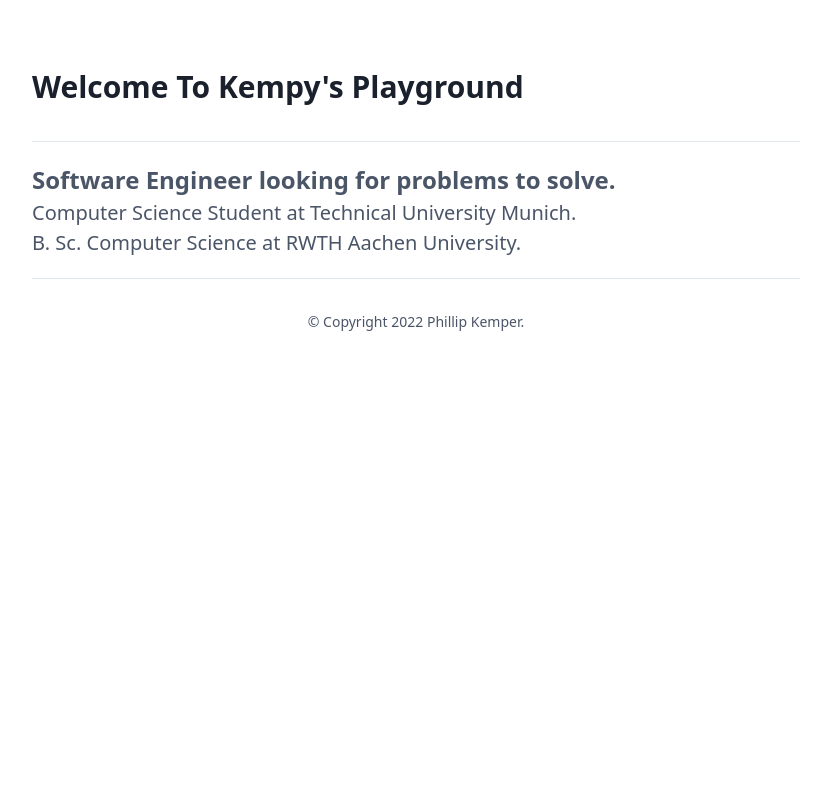
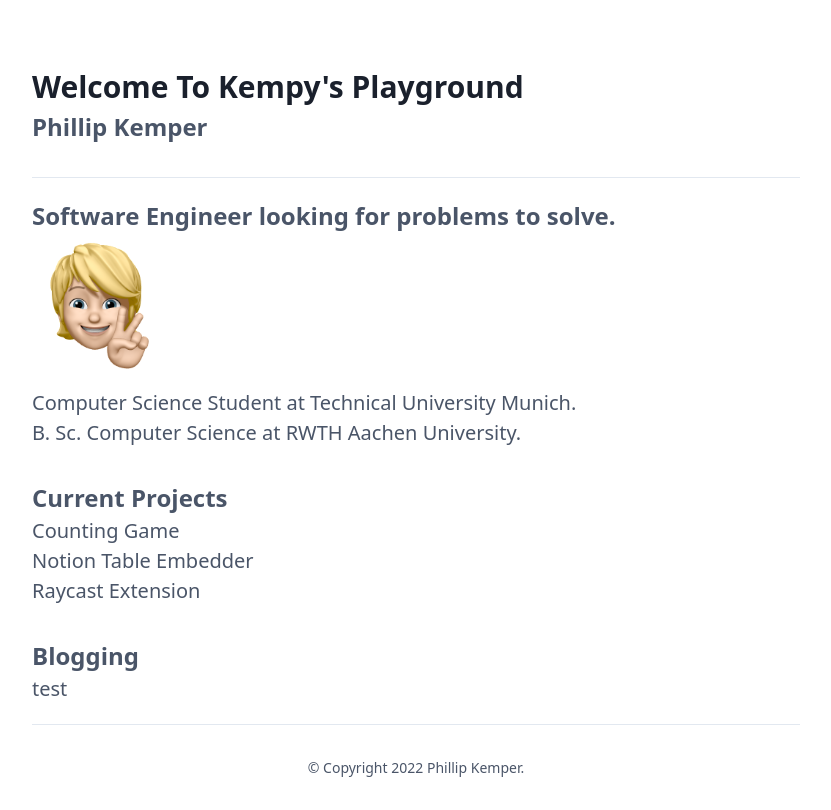
Before and after one commit to Phillip-Kemper/kempy-web, a Next.js app in the folder client/: page / in a window 1280 px wide. Shown: the whole page, without its empty margins (224-1055 px from the left). Built offline with nearby package versions, Linux system fonts and the light colour scheme.

Commit message:
insert memoji

```diff
--- a/client/src/pages/index.tsx
+++ b/client/src/pages/index.tsx
@@ -15,10 +15,22 @@ const Index = () => {
                 Software Engineer looking for problems to solve.
             </h1>
 
+            <img src="/assets/images/Image.png" className="w-1/5" />
+
             <h1 className="">
                 Computer Science Student at Technical University Munich.
             </h1>
-      <h1 className="">B. Sc. Computer Science at RWTH Aachen University.</h1>
+            <h1 className="">
+                B. Sc. Computer Science at RWTH Aachen University.
+            </h1>
+
+            <h1 className="text-2xl font-bold pt-8">Current Projects</h1>
+            <h2>Counting Game</h2>
+            <h2>Notion Table Embedder</h2>
+            <h2>Raycast Extension</h2>
+
+            <h1 className="text-2xl font-bold pt-8">Blogging</h1>
+            <h2>test</h2>
         </Main>
     );
 };
--- a/client/src/templates/Main.tsx
+++ b/client/src/templates/Main.tsx
@@ -9,6 +9,7 @@ type IMainProps = {
 };
 
 const Main = (props: IMainProps) => (
+    <div>
         <div className="w-full px-1 text-gray-700 antialiased">
             {props.meta}
 
@@ -18,14 +19,18 @@ const Main = (props: IMainProps) => (
                         <div className="text-3xl font-bold text-gray-900">
                             {AppConfig.title}
                         </div>
-          <div className="text-xl">{AppConfig.description}</div>
+                        <div className="text-2xl font-bold">
+                            {AppConfig.description}
+                        </div>
                     </div>
                 </div>
 
                 <div className="content py-5 text-xl">{props.children}</div>
 
                 <div className="border-t border-gray-300 py-8 text-center text-sm">
-        © Copyright {new Date().getFullYear()} {AppConfig.site_name}.
+                    © Copyright {new Date().getFullYear()} {AppConfig.site_name}
+                    .
+                </div>
             </div>
         </div>
     </div>
--- a/client/src/utils/AppConfig.ts
+++ b/client/src/utils/AppConfig.ts
@@ -1,6 +1,6 @@
 export const AppConfig = {
   site_name: 'Phillip Kemper',
   title: "Welcome To Kempy's Playground",
-  description: '',
+  description: 'Phillip Kemper',
   locale: 'en',
 };
```
Also changed, not shown: client/public/assets/images/Image.png (added), 1 other file (tests, documents, lock files or other folders). Lines whose indentation alone changed are shown as unchanged.
